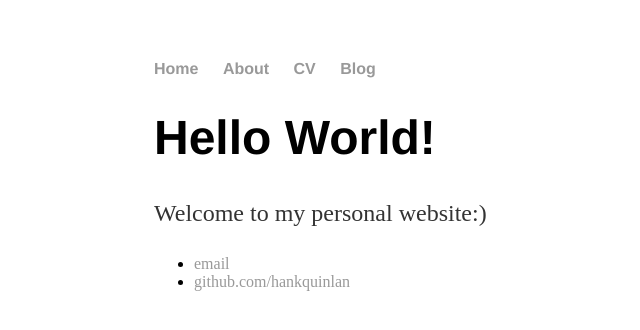
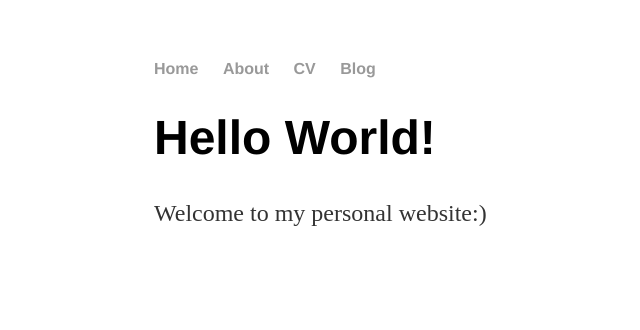
Before and after one commit to joe019/joe019.github.io, a Jekyll site: the page built from index.html, in a window 1280 px wide. Shown: the top 330 px of the page, without its empty margins (38-678 px from the left). Built offline with Jekyll 4.4.1, drawn with Linux system fonts in a browser that asks for light colours.

Commit message:
Update default.html

```diff
--- a/_layouts/default.html
+++ b/_layouts/default.html
@@ -18,12 +18,6 @@
 
 			{{ content }}
 
-			</div><!-- /.container -->
-			<footer>
-	    		<ul>
-	        		<li><a href="mailto:hankquinlanhub@gmail.com">email</a></li>
-	        		<li><a href="https://github.com/hankquinlan">github.com/hankquinlan</a></li>
-				</ul>
-			</footer>
+			</div>
 		</body>
 	</html>
```
